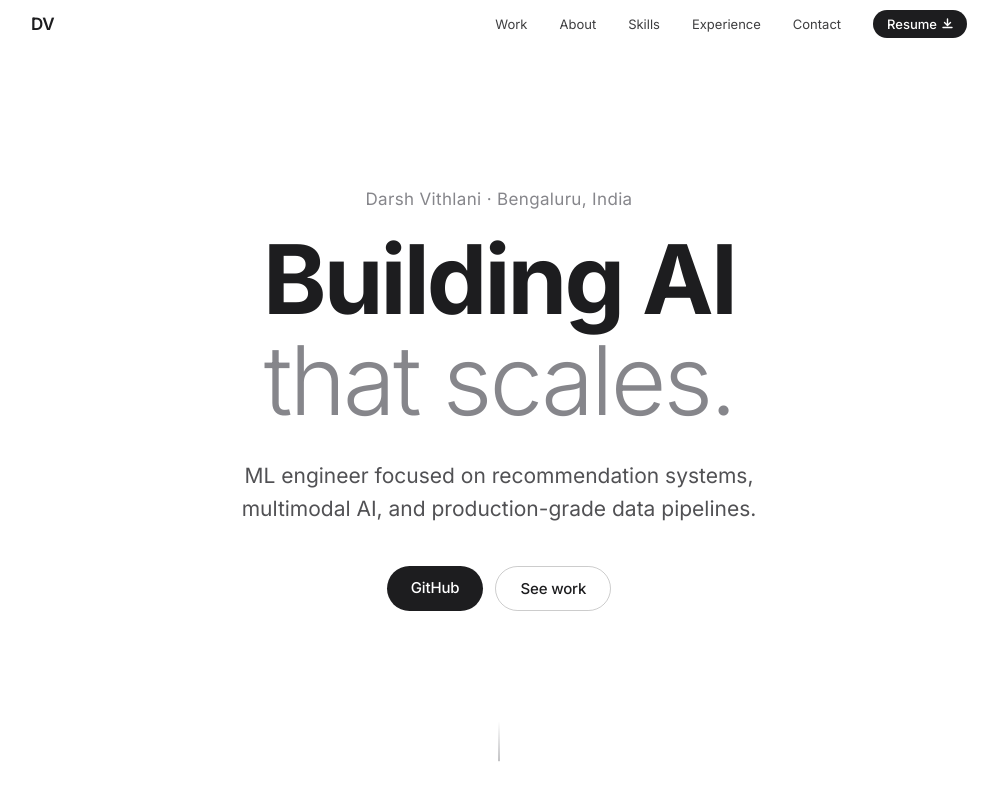
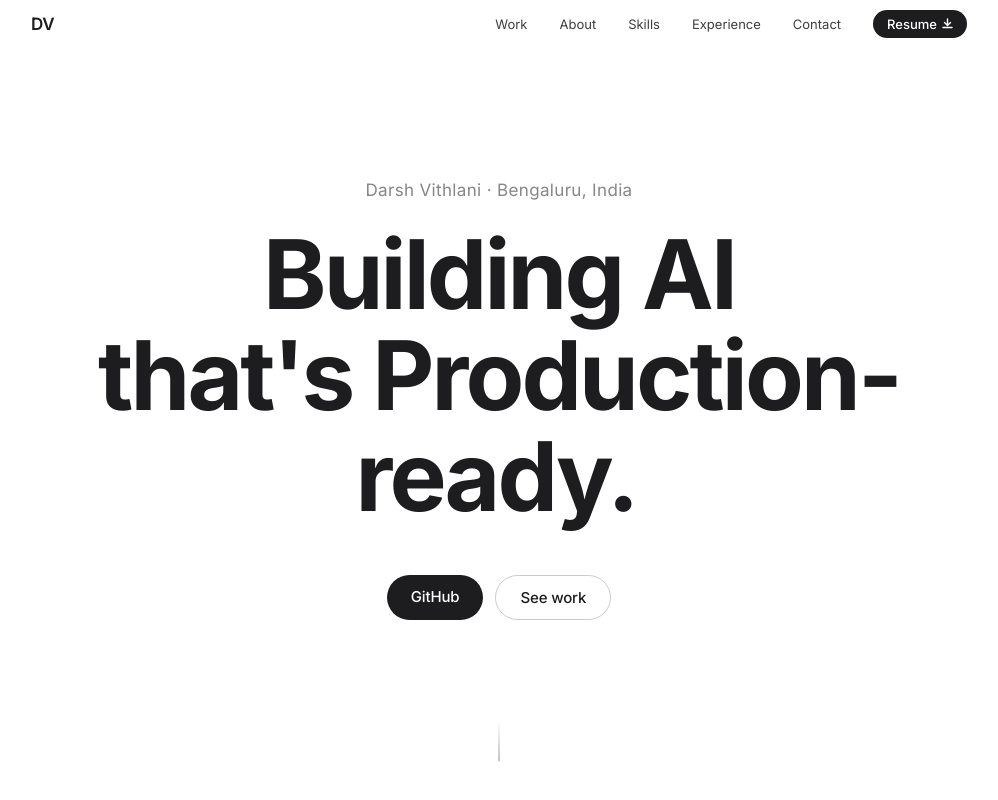
Before and after one commit to CODING-DARSH/Portfolio, a React app: page / in a window 1280 px wide. Shown: the top 800 px of the page, without its empty margins (141-1139 px from the left). Built offline with nearby package versions, Linux system fonts and the light colour scheme; the HTML template or start-up script is replaced by a standard one.

Commit message:
fix : add typography animations

```diff
--- a/src/sections/Hero.jsx
+++ b/src/sections/Hero.jsx
@@ -1,5 +1,83 @@
-import { useEffect, useRef } from 'react'
+import { useEffect, useRef, useState } from 'react'
 import { motion, useScroll, useTransform } from 'framer-motion'
+
+const WORDS = ['Precise.', 'Scalable.', 'Production-ready.', 'Yours.']
+const TYPE_SPEED = 60
+const DELETE_SPEED = 35
+const PAUSE_AFTER_TYPE = 1600
+const PAUSE_AFTER_DELETE = 400
+
+function Typewriter() {
+  const [display, setDisplay] = useState('')
+  const [wordIndex, setWordIndex] = useState(0)
+  const [phase, setPhase] = useState('typing') // typing | pausing | deleting | waiting
+  const [charIndex, setCharIndex] = useState(0)
+  const [blink, setBlink] = useState(true)
+
+  // cursor blink
+  useEffect(() => {
+    const id = setInterval(() => setBlink(b => !b), 500)
+    return () => clearInterval(id)
+  }, [])
+
+  useEffect(() => {
+    const word = WORDS[wordIndex]
+    const isYours = word === 'Yours.'
+
+    if (phase === 'typing') {
+      if (charIndex < word.length) {
+        const id = setTimeout(() => {
+          setDisplay(word.slice(0, charIndex + 1))
+          setCharIndex(c => c + 1)
+        }, TYPE_SPEED)
+        return () => clearTimeout(id)
+      } else {
+        const id = setTimeout(() => setPhase('deleting'), PAUSE_AFTER_TYPE)
+        return () => clearTimeout(id)
+      }
+    }
+
+    if (phase === 'deleting') {
+      if (charIndex > 0) {
+        const id = setTimeout(() => {
+          setDisplay(word.slice(0, charIndex - 1))
+          setCharIndex(c => c - 1)
+        }, DELETE_SPEED)
+        return () => clearTimeout(id)
+      } else {
+        const id = setTimeout(() => {
+          setWordIndex(i => (i + 1) % WORDS.length)
+          setPhase('typing')
+        }, PAUSE_AFTER_DELETE)
+        return () => clearTimeout(id)
+      }
+    }
+  }, [phase, charIndex, wordIndex])
+
+  const currentWord = WORDS[wordIndex]
+  const isYours = display === 'Yours.' || (currentWord === 'Yours.' && display.length > 0 && phase !== 'deleting')
+
+  return (
+    <span style={{
+      color: isYours ? '#0071e3' : '#1d1d1f',
+      transition: 'color 0.3s ease',
+      fontWeight: '700',
+    }}>
+      {display}
+      <span style={{
+        display: 'inline-block',
+        width: '3px',
+        height: '0.85em',
+        background: isYours ? '#0071e3' : '#1d1d1f',
+        marginLeft: '3px',
+        verticalAlign: 'middle',
+        opacity: blink ? 1 : 0,
+        transition: 'background 0.3s ease',
+        borderRadius: '1px',
+      }} />
+    </span>
+  )
+}
 
 export default function Hero() {
   const ref = useRef(null)
@@ -23,7 +101,7 @@ export default function Hero() {
       }}
     >
       <motion.div
-        style={{ y, opacity, textAlign: 'center', maxWidth: '780px' }}
+        style={{ y, opacity, textAlign: 'center', maxWidth: '820px' }}
         initial={{ opacity: 0, y: 30 }}
         animate={{ opacity: 1, y: 0 }}
         transition={{ duration: 0.9, ease: [0.25, 0.1, 0.25, 1] }}
@@ -36,7 +114,7 @@ export default function Hero() {
             fontSize: '17px',
             color: '#86868b',
             fontWeight: '400',
-            marginBottom: '20px',
+            marginBottom: '24px',
             letterSpacing: '0.02em',
           }}
         >
@@ -53,38 +131,23 @@ export default function Hero() {
             lineHeight: '1.05',
             letterSpacing: '-0.03em',
             color: '#1d1d1f',
-            marginBottom: '28px',
+            marginBottom: '48px',
           }}
         >
           Building AI
           <br />
-          <span style={{ color: '#86868b', fontWeight: '300' }}>that scales.</span>
+          that's{' '}
+          <Typewriter />
         </motion.h1>
-
-        <motion.p
-          initial={{ opacity: 0, y: 16 }}
-          animate={{ opacity: 1, y: 0 }}
-          transition={{ delay: 0.4, duration: 0.7 }}
-          style={{
-            fontSize: 'clamp(17px, 2vw, 21px)',
-            color: '#515154',
-            fontWeight: '400',
-            lineHeight: '1.6',
-            maxWidth: '560px',
-            margin: '0 auto 40px',
-          }}
-        >
-          ML engineer focused on recommendation systems, multimodal AI, and production-grade data pipelines.
-        </motion.p>
 
         <motion.div
           initial={{ opacity: 0, y: 12 }}
           animate={{ opacity: 1, y: 0 }}
-          transition={{ delay: 0.6, duration: 0.6 }}
+          transition={{ delay: 0.5, duration: 0.6 }}
           style={{ display: 'flex', gap: '12px', justifyContent: 'center', flexWrap: 'wrap' }}
         >
           <a
-            href="https://github.com/CODING-DARSH"
+            href="https://github.com/darshvithlani"
             target="_blank"
             rel="noopener noreferrer"
             style={{
@@ -114,6 +177,7 @@ export default function Hero() {
               fontWeight: '500',
               letterSpacing: '-0.01em',
               transition: 'border-color 0.2s',
+              cursor: 'pointer',
             }}
             onMouseEnter={e => e.currentTarget.style.borderColor = 'rgba(0,0,0,0.5)'}
             onMouseLeave={e => e.currentTarget.style.borderColor = 'rgba(0,0,0,0.2)'}
@@ -127,16 +191,12 @@ export default function Hero() {
       <motion.div
         initial={{ opacity: 0 }}
         animate={{ opacity: 1 }}
-        transition={{ delay: 1.2, duration: 0.6 }}
+        transition={{ delay: 1.4, duration: 0.6 }}
         style={{
           position: 'absolute',
           bottom: '40px',
           left: '50%',
           transform: 'translateX(-50%)',
-          display: 'flex',
-          flexDirection: 'column',
-          alignItems: 'center',
-          gap: '8px',
         }}
       >
         <motion.div
```
